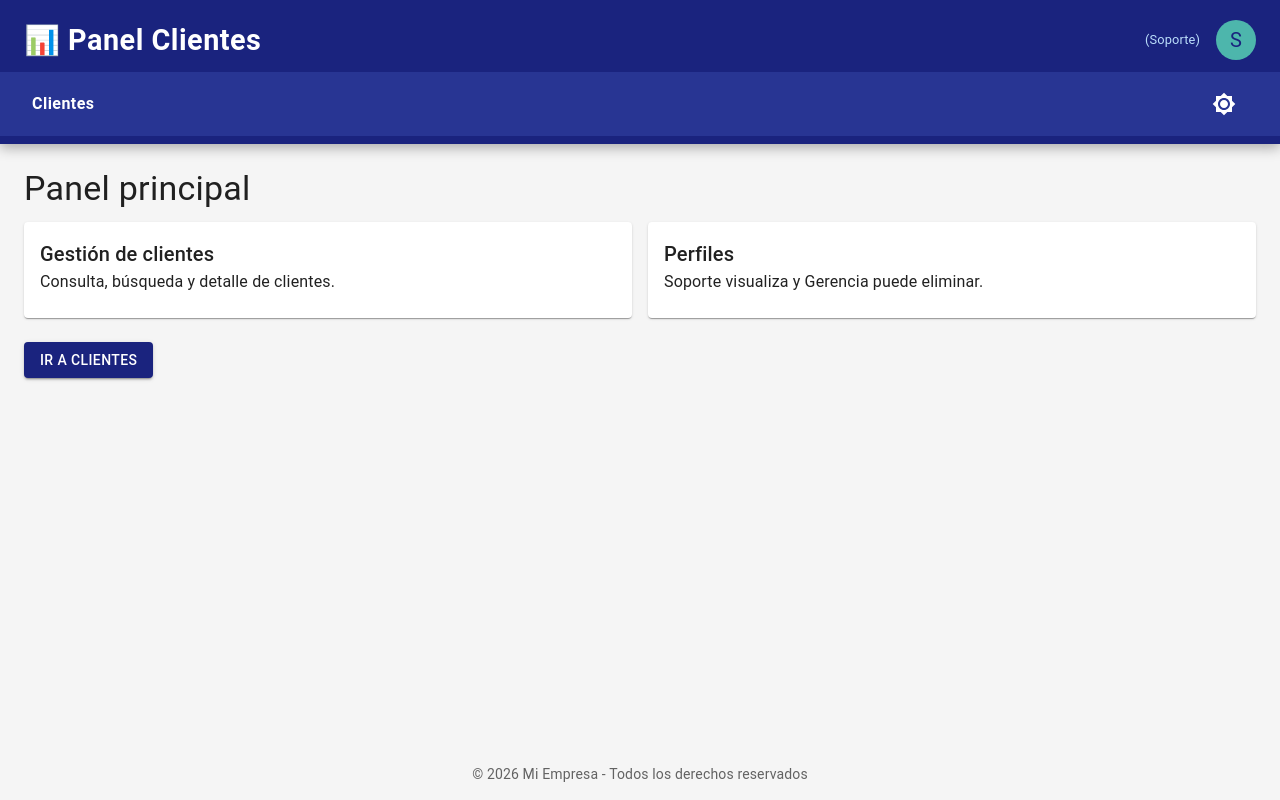
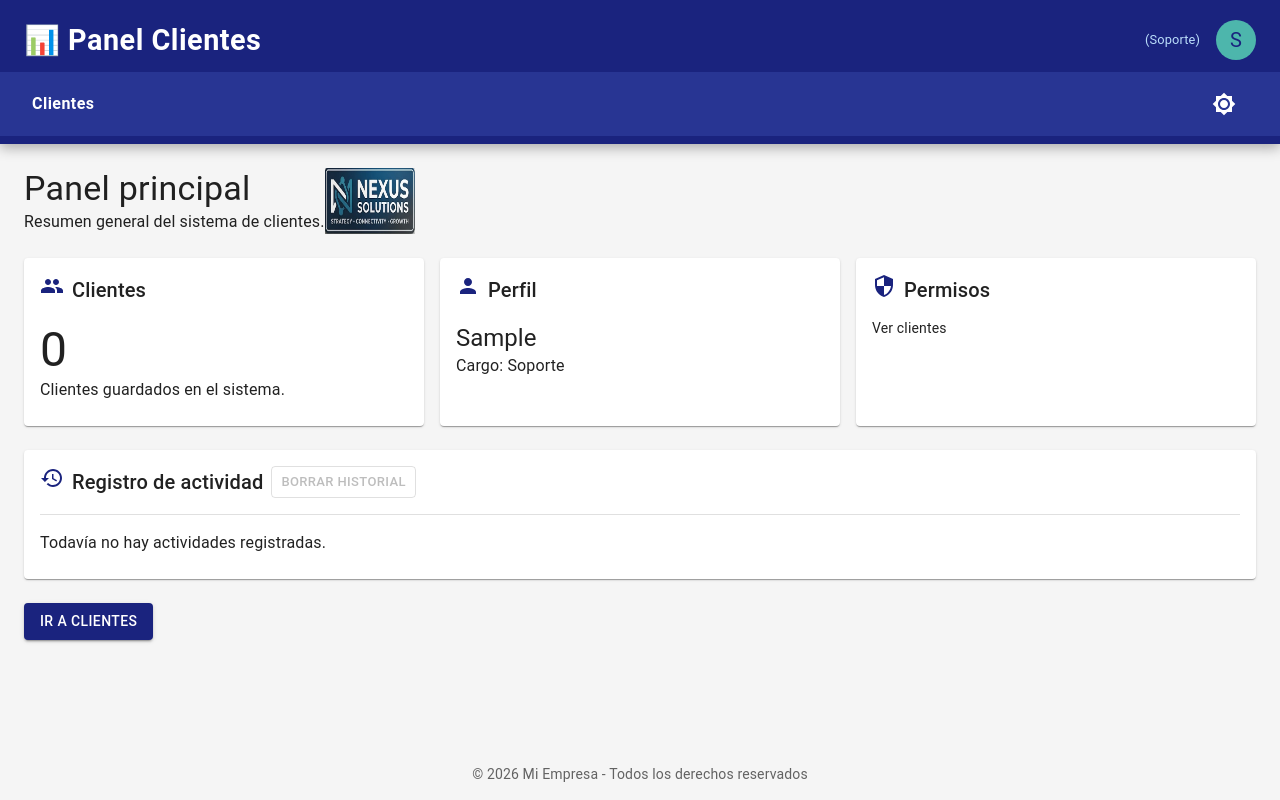
Before and after one commit to Jnh1212/pv_tp_integrador_grupo8, a React (Vite) app in the folder pv_tp_integrador_grupo8/: page /dashboard in a window 1280 px wide. Both pictures are taken after typing "Sample" into the empty fields and a click on the button "Ingresar". Built offline with nearby package versions, Linux system fonts and the light colour scheme.

Commit message:
Actualizacion completa en dashboard, y pequeño detalle de vista en lista cliente y detalle cliente

```diff
--- a/pv_tp_integrador_grupo8/src/context/AdminContext.jsx
+++ b/pv_tp_integrador_grupo8/src/context/AdminContext.jsx
@@ -3,13 +3,11 @@ import React, { createContext, useState, useEffect, useContext } from "react";
 export const AdminContext = createContext();
 
 export const AdminProvider = ({ children }) => {
-  // Estado inicial directamente desde localStorage
   const [admin, setAdmin] = useState(() => {
     const storedAdmin = localStorage.getItem("admin");
     return storedAdmin ? JSON.parse(storedAdmin) : null;
   });
 
-  // Persistencia en tiempo real
   useEffect(() => {
     if (admin) {
       localStorage.setItem("admin", JSON.stringify(admin));
@@ -18,17 +16,39 @@ export const AdminProvider = ({ children }) => {
     }
   }, [admin]);
 
+  const registrarActividad = (actividad) => {
+    const nuevaActividad = {
+      id: Date.now(),
+      usuario: admin?.nombre || "Sin usuario",
+      sector: admin?.sector || "Sin sector",
+      fecha: new Date().toLocaleString("es-AR", {
+        dateStyle: "short",
+        timeStyle: "short",
+      }),
+      actividad,
+    };
+
+    const actividadesGuardadas = JSON.parse(
+      localStorage.getItem("actividades") || "[]",
+    );
+
+    localStorage.setItem(
+      "actividades",
+      JSON.stringify([nuevaActividad, ...actividadesGuardadas].slice(0, 10)),
+    );
+  };
+
   const login = (nombre, sector) => {
-    const adminData = { nombre, sector };
-    setAdmin(adminData);
+    setAdmin({ nombre, sector });
   };
 
   const logout = () => {
+    registrarActividad("Cerró sesión");
     setAdmin(null);
   };
 
   return (
-    <AdminContext.Provider value={{ admin, login, logout }}>
+    <AdminContext.Provider value={{ admin, login, logout, registrarActividad }}>
       {children}
     </AdminContext.Provider>
   );
--- a/pv_tp_integrador_grupo8/src/views/Dashboard.jsx
+++ b/pv_tp_integrador_grupo8/src/views/Dashboard.jsx
@@ -1,36 +1,173 @@
-import { Button, Box, Card, CardContent, Typography } from "@mui/material";
+import { useEffect, useState } from "react";
 import { Link } from "react-router-dom";
+import {
+  Box,
+  Button,
+  Card,
+  CardContent,
+  Divider,
+  List,
+  ListItem,
+  ListItemText,
+  Stack,
+  Typography,
+} from "@mui/material";
+import PeopleIcon from "@mui/icons-material/People";
+import PersonIcon from "@mui/icons-material/Person";
+import SecurityIcon from "@mui/icons-material/Security";
+import HistoryIcon from "@mui/icons-material/History";
+import { useAdmin } from "../context/AdminContext";
+import logo from "../assets/logo.png";
 
 const Dashboard = () => {
+  const { admin } = useAdmin();
+  const [totalClientes, setTotalClientes] = useState(0);
+  const [actividades, setActividades] = useState([]);
+
+  useEffect(() => {
+    const clientesGuardados = JSON.parse(
+      localStorage.getItem("clientes") || "[]",
+    );
+    const actividadesGuardadas = JSON.parse(
+      localStorage.getItem("actividades") || "[]",
+    );
+
+    setTotalClientes(clientesGuardados.length);
+    setActividades(actividadesGuardadas);
+  }, []);
+
+  const permisos =
+    admin?.sector === "Gerencia"
+      ? ["Ver clientes", "Crear clientes", "Eliminar clientes"]
+      : ["Ver clientes"];
+
+  const borrarHistorial = () => {
+    const confirmar = window.confirm(
+      "¿Desea borrar todo el registro de actividad?",
+    );
+
+    if (!confirmar) return;
+
+    localStorage.removeItem("actividades");
+    setActividades([]);
+  };
+
   return (
-    <Box sx={{ padding: 3 }}>
-      <Typography variant="h4" gutterBottom>
-        Panel principal
-      </Typography>
+    <Box sx={{ p: 3 }}>
+      <Stack
+        direction={{ xs: "column", sm: "row" }}
+        justifyContent="space-between"
+        sx={{ mb: 3 }}
+      >
+        <Box>
+          <Typography variant="h4">Panel principal</Typography>
+          <Typography color="text.secondary">
+            Resumen general del sistema de clientes.
+          </Typography>
+        </Box>
+
+        <Box component="img" src={logo} alt="Logo" sx={{ width: 90 }} />
+      </Stack>
 
       <Box
         sx={{
           display: "grid",
-          gridTemplateColumns: "repeat(auto-fit, minmax(220px, 1fr))",
+          gridTemplateColumns: "repeat(auto-fit, minmax(230px, 1fr))",
           gap: 2,
+          mb: 3,
         }}
       >
         <Card className="dashboard-card">
           <CardContent>
-            <Typography variant="h6">Gestión de clientes</Typography>
-            <Typography>Consulta, búsqueda y detalle de clientes.</Typography>
+            <Stack direction="row" spacing={1} alignItems="center">
+              <PeopleIcon color="primary" />
+              <Typography variant="h6">Clientes</Typography>
+            </Stack>
+            <Typography variant="h3" sx={{ mt: 2 }}>
+              {totalClientes}
+            </Typography>
+            <Typography color="text.secondary">
+              Clientes guardados en el sistema.
+            </Typography>
           </CardContent>
         </Card>
 
         <Card className="dashboard-card">
           <CardContent>
-            <Typography variant="h6">Perfiles</Typography>
-            <Typography>
-              Soporte visualiza y Gerencia puede eliminar.
+            <Stack direction="row" spacing={1} alignItems="center">
+              <PersonIcon color="primary" />
+              <Typography variant="h6">Perfil</Typography>
+            </Stack>
+            <Typography variant="h5" sx={{ mt: 2 }}>
+              {admin?.nombre}
+            </Typography>
+            <Typography color="text.secondary">
+              Cargo: {admin?.sector}
             </Typography>
           </CardContent>
         </Card>
+
+        <Card className="dashboard-card">
+          <CardContent>
+            <Stack direction="row" spacing={1} alignItems="center">
+              <SecurityIcon color="primary" />
+              <Typography variant="h6">Permisos</Typography>
+            </Stack>
+            <List dense>
+              {permisos.map((permiso) => (
+                <ListItem key={permiso} disablePadding>
+                  <ListItemText primary={permiso} />
+                </ListItem>
+              ))}
+            </List>
+          </CardContent>
+        </Card>
       </Box>
+
+      <Card>
+        <CardContent>
+          <Stack
+            direction={{ xs: "column", sm: "row" }}
+            spacing={1}
+            alignItems={{ xs: "flex-start", sm: "center" }}
+            justifyContent="space-between"
+          >
+            <Stack direction="row" spacing={1} alignItems="center">
+              <HistoryIcon color="primary" />
+              <Typography variant="h6">Registro de actividad</Typography>
+            </Stack>
+
+            <Button
+              variant="outlined"
+              color="error"
+              size="small"
+              onClick={borrarHistorial}
+              disabled={actividades.length === 0}
+            >
+              Borrar historial
+            </Button>
+          </Stack>
+
+          <Divider sx={{ my: 2 }} />
+
+          {actividades.length === 0 ? (
+            <Typography color="text.secondary">
+              Todavía no hay actividades registradas.
+            </Typography>
+          ) : (
+            <List dense>
+              {actividades.map((actividad) => (
+                <ListItem key={actividad.id} divider>
+                  <ListItemText
+                    primary={actividad.actividad}
+                    secondary={`${actividad.usuario} - ${actividad.sector} - ${actividad.fecha}`}
+                  />
+                </ListItem>
+              ))}
+            </List>
+          )}
+        </CardContent>
+      </Card>
 
       <Button
         variant="contained"
--- a/pv_tp_integrador_grupo8/src/views/ListaClientes.jsx
+++ b/pv_tp_integrador_grupo8/src/views/ListaClientes.jsx
@@ -4,6 +4,8 @@ import {
   Alert,
   Box,
   Button,
+  CardActions,
+  Chip,
   CircularProgress,
   TextField,
   Typography,
@@ -12,25 +14,38 @@ import {
   Card,
   CardContent,
   Grid,
+  Snackbar,
 } from "@mui/material";
+import DeleteIcon from "@mui/icons-material/Delete";
+import VisibilityIcon from "@mui/icons-material/Visibility";
 import { Formularios } from "../components/common/Formularios";
+import { useAdmin } from "../context/AdminContext";
 
 const ListaClientes = () => {
+  const { admin, registrarActividad } = useAdmin();
   const [clientes, setClientes] = useState([]);
   const [busqueda, setBusqueda] = useState("");
   const [cargando, setCargando] = useState(true);
   const [error, setError] = useState("");
   const [abrirModal, setAbrirModal] = useState(false);
+  const [mensaje, setMensaje] = useState("");
 
   useEffect(() => {
     const obtenerClientes = async () => {
       try {
         setCargando(true);
-        setError("");
+        const clientesGuardados = localStorage.getItem("clientes");
+
+        if (clientesGuardados) {
+          setClientes(JSON.parse(clientesGuardados));
+          return;
+        }
+
         const respuesta = await fetch("https://fakestoreapi.com/users");
         if (!respuesta.ok) throw new Error("Error al obtener clientes");
         const datos = await respuesta.json();
         setClientes(datos);
+        localStorage.setItem("clientes", JSON.stringify(datos));
       } catch (error) {
         setError("No se pudieron cargar los clientes.");
       } finally {
@@ -41,9 +56,38 @@ const ListaClientes = () => {
   }, []);
 
   const agregarClienteLocal = (nuevoCliente) => {
-    setClientes((clientesAnteriores) => [...clientesAnteriores, nuevoCliente]);
+    const clientesActualizados = [...clientes, nuevoCliente];
+
+    setClientes(clientesActualizados);
+    localStorage.setItem("clientes", JSON.stringify(clientesActualizados));
+
+    registrarActividad(
+      `Creó el cliente ${nuevoCliente.name.firstname} ${nuevoCliente.name.lastname}`,
+    );
+
+    setMensaje("Cliente creado correctamente.");
   };
 
+  const eliminarClienteLocal = (cliente) => {
+    const confirmar = window.confirm(
+      `¿Desea eliminar a ${cliente.name.firstname} ${cliente.name.lastname}?`,
+    );
+
+    if (!confirmar) return;
+
+    const clientesActualizados = clientes.filter(
+      (item) => item.id !== cliente.id,
+    );
+
+    setClientes(clientesActualizados);
+    localStorage.setItem("clientes", JSON.stringify(clientesActualizados));
+
+    registrarActividad(
+      `Eliminó el cliente ${cliente.name.firstname} ${cliente.name.lastname}`,
+    );
+
+    setMensaje("Cliente eliminado correctamente.");
+  };
   const clientesFiltrados = clientes.filter((cliente) => {
     const texto = busqueda.toLowerCase();
     return (
@@ -53,42 +97,29 @@ const ListaClientes = () => {
     );
   });
 
-  const handleCerrarModal = () => {
-    setAbrirModal(false);
-  };
+  return (
+    <Box sx={{ p: 3 }}>
+      <Box
+        sx={{ display: "flex", justifyContent: "space-between", gap: 2, mb: 3 }}
+      >
+        <Typography variant="h4">Lista de Clientes</Typography>
 
-  return (
-    <Box sx={{ display: "flex", flexDirection: "column", minHeight: "100vh" }}>
-      <Box sx={{ flex: 1, padding: 3 }}>
-        <Box
-          sx={{
-            display: "flex",
-            justifyContent: "space-between",
-            alignItems: "center",
-            marginBottom: 3,
-          }}
-        >
-          <Typography variant="h4" gutterBottom sx={{ margin: 0 }}>
-            Lista de Clientes
-          </Typography>
-          <Button
-            variant="contained"
-            color="primary"
-            onClick={() => setAbrirModal(true)}
-          >
+        {admin?.sector === "Gerencia" && (
+          <Button variant="contained" onClick={() => setAbrirModal(true)}>
             Nuevo Cliente
           </Button>
+        )}
       </Box>
 
       <Dialog
         open={abrirModal}
-          onClose={handleCerrarModal}
+        onClose={() => setAbrirModal(false)}
         maxWidth="sm"
         fullWidth
       >
         <DialogContent>
           <Formularios
-              cerrarModal={handleCerrarModal}
+            cerrarModal={() => setAbrirModal(false)}
             agregarCliente={agregarClienteLocal}
           />
         </DialogContent>
@@ -96,14 +127,14 @@ const ListaClientes = () => {
 
       <TextField
         fullWidth
-          label="Buscar por apellido o ciudad"
+        label="Buscar por nombre, apellido o ciudad"
         value={busqueda}
         onChange={(e) => setBusqueda(e.target.value)}
-          sx={{ marginBottom: 3 }}
+        sx={{ mb: 3 }}
       />
 
       {cargando && (
-          <Box sx={{ display: "flex", justifyContent: "center", marginTop: 4 }}>
+        <Box sx={{ display: "flex", justifyContent: "center", mt: 4 }}>
           <CircularProgress />
         </Box>
       )}
@@ -111,18 +142,29 @@ const ListaClientes = () => {
       {error && <Alert severity="error">{error}</Alert>}
 
       {!cargando && !error && (
-          <Grid container spacing={3}>
+        <Box sx={{ maxWidth: 1200, mx: "auto" }}>
+          <Grid container spacing={2} justifyContent="center">
             {clientesFiltrados.map((cliente) => (
-              <Grid item xs={12} sm={6} md={4} key={cliente.id}>
+              <Grid
+                item
+                xs={12}
+                sm={6}
+                md={4}
+                lg={3}
+                key={cliente.id}
+                sx={{ display: "flex", justifyContent: "center" }}
+              >
                 <Card
+                  className="cliente-card"
                   elevation={3}
                   sx={{
+                    width: "100%",
+                    maxWidth: 300,
                     height: "100%",
-                    display: "flex",
-                    flexDirection: "column",
+                    borderRadius: 3,
                   }}
                 >
-                  <CardContent sx={{ flexGrow: 1 }}>
+                  <CardContent sx={{ textAlign: "center" }}>
                     <Typography variant="h6" color="primary" gutterBottom>
                       {cliente.name.firstname} {cliente.name.lastname}
                     </Typography>
@@ -135,38 +177,51 @@ const ListaClientes = () => {
                       <strong>Teléfono:</strong> {cliente.phone}
                     </Typography>
 
-                    <Typography
-                      variant="body2"
-                      color="text.secondary"
-                      sx={{ marginBottom: 2 }}
-                    >
-                      <strong>Ciudad:</strong> {cliente.address.city}
-                    </Typography>
+                    <Chip
+                      label={cliente.address.city}
+                      color="primary"
+                      variant="outlined"
+                      size="small"
+                      sx={{ mt: 2 }}
+                    />
+                  </CardContent>
 
+                  <CardActions sx={{ px: 2, pb: 2, justifyContent: "center" }}>
                     <Button
                       variant="outlined"
                       fullWidth
+                      startIcon={<VisibilityIcon />}
                       component={Link}
                       to={`/clientes/${cliente.id}`}
                     >
-                      Ver Ficha Completa
+                      Ver
                     </Button>
-                  </CardContent>
+
+                    {admin?.sector === "Gerencia" && (
+                      <Button
+                        variant="contained"
+                        color="error"
+                        fullWidth
+                        startIcon={<DeleteIcon />}
+                        onClick={() => eliminarClienteLocal(cliente)}
+                      >
+                        Eliminar
+                      </Button>
+                    )}
+                  </CardActions>
                 </Card>
               </Grid>
             ))}
+          </Grid>
+        </Box>
+      )}
 
-            {/* Mensaje por si la búsqueda no encuentra a nadie */}
-            {clientesFiltrados.length === 0 && (
-              <Grid item xs={12}>
-                <Typography variant="body1" align="center" sx={{ mt: 2 }}>
-                  No se encontraron clientes.
-                </Typography>
-              </Grid>
-            )}
-          </Grid>
-        )}
-      </Box>
+      <Snackbar
+        open={!!mensaje}
+        autoHideDuration={3000}
+        onClose={() => setMensaje("")}
+        message={mensaje}
+      />
     </Box>
   );
 };
```
Also changed, not shown: pv_tp_integrador_grupo8/src/components/common/Formularios.jsx (+47 -14 lines), pv_tp_integrador_grupo8/src/views/DetalleCliente.jsx (+23 -10 lines). Lines whose indentation alone changed are shown as unchanged.
